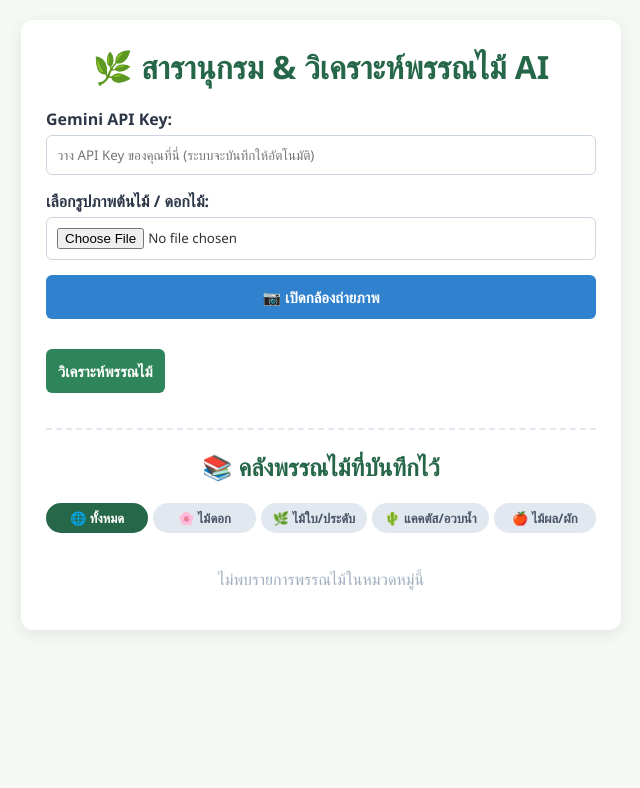
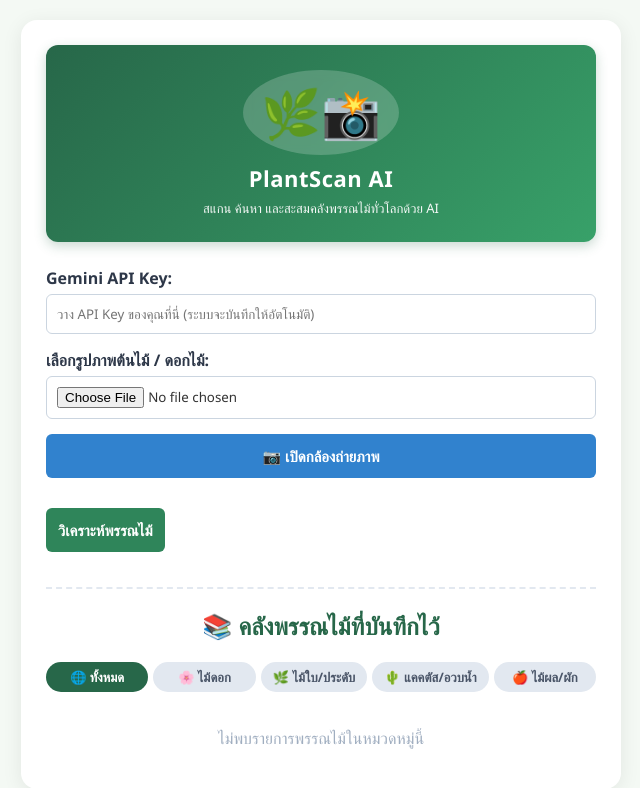
Before and after one commit to hanegg86-svg/Hanvocab2, a plain HTML site: page index.html in a window 1280 px wide. Shown: the whole page, without its empty margins (319-959 px from the left). Drawn offline with Linux system fonts and the light colour scheme.

Commit message:
Add files via upload

```diff
--- a/index.html
+++ b/index.html
@@ -23,10 +23,45 @@
             width: 100%;
             background: #ffffff;
             padding: 25px;
+            border-radius: 16px;
+            box-shadow: 0 4px 20px rgba(0,0,0,0.08);
+            overflow: hidden;
+        }
+
+        /* App Cover Header Design */
+        .app-header {
+            text-align: center;
+            padding: 25px 20px;
+            background: linear-gradient(135deg, #276749 0%, #38a169 100%);
             border-radius: 12px;
-            box-shadow: 0 4px 15px rgba(0,0,0,0.08);
+            color: white;
+            margin-bottom: 25px;
+            box-shadow: 0 4px 12px rgba(39, 103, 73, 0.25);
+            position: relative;
         }
-        h1, h2 {
+        .app-header .app-icon {
+            font-size: 48px;
+            margin-bottom: 8px;
+            display: inline-block;
+            background: rgba(255, 255, 255, 0.2);
+            padding: 10px 18px;
+            border-radius: 50%;
+            backdrop-filter: blur(5px);
+        }
+        .app-header h1 {
+            color: #ffffff;
+            font-size: 22px;
+            margin-bottom: 6px;
+            font-weight: 700;
+            letter-spacing: 0.5px;
+        }
+        .app-header p {
+            font-size: 13px;
+            opacity: 0.95;
+            font-weight: 300;
+        }
+
+        h2 {
             text-align: center;
             color: #276749;
             margin-bottom: 20px;
@@ -259,7 +294,12 @@
 <body>
 
 <div class="container">
-    <h1>🌿 สารานุกรม & วิเคราะห์พรรณไม้ AI</h1>
+    <!-- App Cover Header Section -->
+    <div class="app-header">
+        <div class="app-icon">🌿📸</div>
+        <h1>PlantScan AI</h1>
+        <p>สแกน ค้นหา และสะสมคลังพรรณไม้ทั่วโลกด้วย AI</p>
+    </div>
 
     <div class="form-group">
         <label for="apiKey">Gemini API Key:</label>
```
